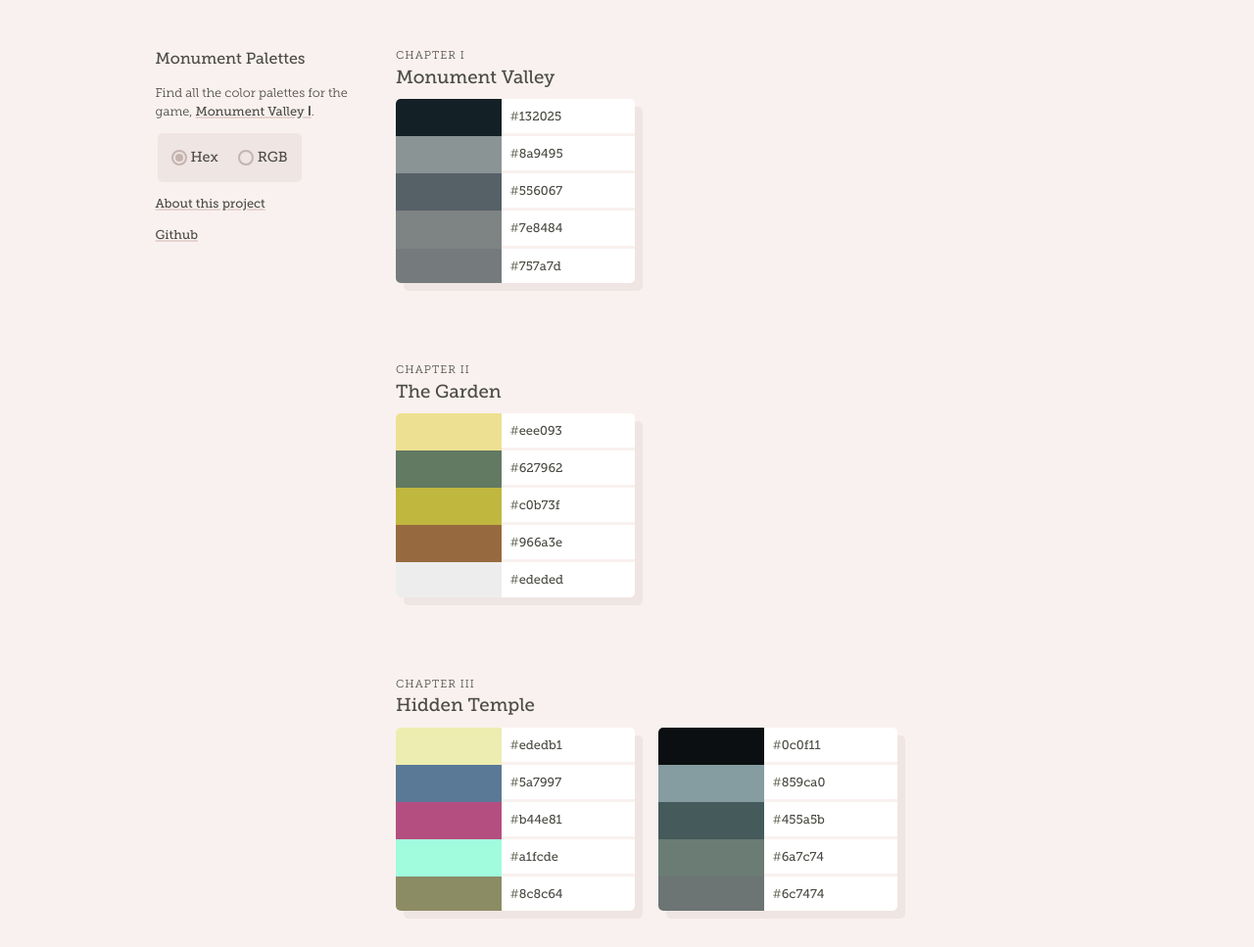
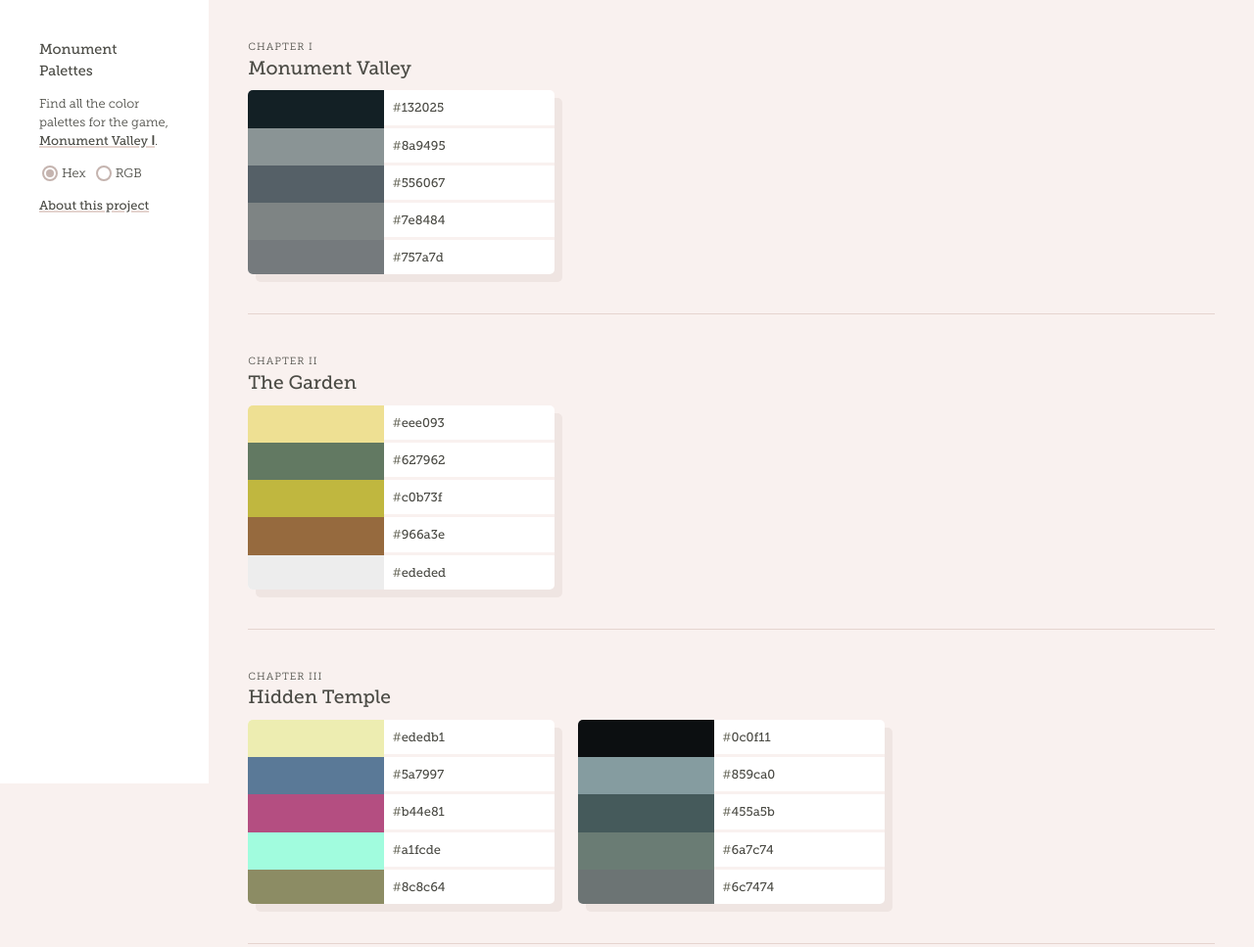
Before and after one commit to enatario/monument-palettes, an Eleventy site: page src/index.njk in a window 1280 px wide. Shown: the top 967 px of the page at 98% size. Built offline with nearby package versions, Linux system fonts and the light colour scheme; Eleventy itself is replaced by a stand-in of ours; files that its build step writes are made by us from their sources; files whose address does not match are found by name.

Commit message:
large stylistic updates

```diff
--- a/src/_includes/color-selector.njk
+++ b/src/_includes/color-selector.njk
@@ -1,4 +1,4 @@
-<fieldset>
+<fieldset class="color-selector">
   <legend>Color format</legend>
   <div class="radio-wrapper">
     <input type="radio" name="format" id="input--hex" value="hex" checked>
--- a/src/_includes/header.njk
+++ b/src/_includes/header.njk
@@ -2,6 +2,5 @@
   <h1>Monument Palettes</h1>
   <p>Find all the color palettes for the game, <a href="https://www.monumentvalleygame.com/mv1">Monument Valley Ⅰ</a>.</p>
   {% include "color-selector.njk" %}
-  <p><a href="#about-this-project">About this project</a></p>
-  <p><a href="https://github.com/enatario/monument-palettes">Github</a></p>
+  <p><a href="#footer">About this project</a></p>
 </header>
--- a/src/_includes/layouts/base.njk
+++ b/src/_includes/layouts/base.njk
@@ -18,6 +18,9 @@
   <main>
     {{ content | safe }}
   </main>
+  <footer>
+    <p>Hello</p>
+  </footer>
   <script type="text/javascript" src="/app.js" async></script>
 </body>
 </html>
--- a/src/css/base/_forms.scss
+++ b/src/css/base/_forms.scss
@@ -1,11 +1,10 @@
 fieldset {
-  background-color: var(--color--blush--darker);
   border: 0;
   border-radius: var(--border-radius--base);
   display: grid;
   grid-auto-flow: column;
   grid-column-gap: var(--space--small);
-  padding: var(--space--small);
+  padding: 0;
   width: fit-content;
 }
 
@@ -18,23 +17,20 @@
 }
 
 [type="radio"] + label {
-  border: 2px solid transparent;
+  border: 1px solid transparent;
   cursor: pointer;
   display: grid;
-  font-size: 0.9rem;
-  font-weight: bold;
   grid-auto-columns: min-content auto;
   grid-auto-flow: column;
   grid-gap: var(--space--xsmall);
   justify-content: center;
-  padding: var(--space--xsmall);
 
   &::before {
     border: 2px solid #c5b4af;
   }
 
   &::after {
-    transform: scale(0.5  );
+    transform: scale(0.5);
   }
 
   &::before,
@@ -56,6 +52,6 @@
 }
 
 [type="radio"]:focus + label {
-  border: 2px solid #c5b4af;
+  background-color: var(--color--white);
   border-radius: var(--border-radius--base);
 }
--- a/src/css/base/_layout.scss
+++ b/src/css/base/_layout.scss
@@ -1,29 +1,49 @@
 body {
   display: grid;
-  grid-gap: 3rem;
-  justify-content: center;
   margin: 0 auto;
-  max-width: var(--container--base);
-  padding: var(--space--base);
 
-  @media screen and (min-width: 35rem) {
-    grid-template-columns: 1fr 3fr;
-    padding: 3rem 1rem;
+  @media screen and (min-width: #{$breakpoint}) {
+    grid-template-columns: 1fr 5fr;
+    justify-content: center;
   }
 }
 
 main {
   display: grid;
-  grid-row-gap: 5rem;
+  grid-row-gap: 2.5rem;
+  padding: 2.5rem;
+
+  @media screen and (min-width: #{$breakpoint}) {
+    order: 2;
+  }
 }
 
 body > header {
+  background-color: var(--color--white);
+  padding: 2.5rem;
+  position: sticky;
 
-  @media screen and (min-width: 35rem) {
-    align-self: start;
-    justify-self: end;
-    max-width: 20ch;
-    position: sticky;
-    top: var(--space--base);
+  @media screen and (min-width: #{$breakpoint}) {
+    height: 100vh;
+    order: 1;
+    top: 0;
   }
 }
+
+body > footer {
+  order: 3;
+  padding: 2.5rem;
+  position: relative;
+
+  @media screen and (min-width: #{$breakpoint}) {
+    grid-column-start: 2;
+  }
+}
+
+.color-selector {
+  @include position(fixed, null 1rem 1rem null);
+
+  @media screen and (min-width: #{$breakpoint}) {
+    position: static;
+  }
+}
--- a/src/css/base/_theme.scss
+++ b/src/css/base/_theme.scss
@@ -14,3 +14,7 @@
     text-decoration-color: var(--color--olive);
   }
 }
+
+body > footer {
+  background-color: var(--color--blush--darker);
+}
--- a/src/css/base/_typography.scss
+++ b/src/css/base/_typography.scss
@@ -16,16 +16,26 @@
 }
 
 h1 {
-  font-size: 1rem;
-}
-
-p {
-  font-size: 0.8rem;
+  font-size: 0.9rem;
 }
 
 h2 {
-  font-size: 0.7rem;
+  align-items: center;
+  display: grid;
+  font-size: 0.65rem;
   font-weight: normal;
+  grid-gap: 1rem;
+  grid-template-columns: auto 1fr;
   letter-spacing: 1px;
   text-transform: uppercase;
 }
+
+h3 {
+  font-size: 1.2rem;
+}
+
+p,
+legend,
+label, {
+  font-size: 0.8rem;
+}
--- a/src/css/base/_variables.scss
+++ b/src/css/base/_variables.scss
@@ -3,6 +3,8 @@
 );
 
 $dir-font: "/static/fonts/";
+
+$breakpoint: 35rem;
 
 :root {
   --color--white: #ffffff;
@@ -27,6 +29,9 @@
   --space--xsmall: 0.25rem;
   --space--small: 0.5rem;
   --space--base: 1rem;
+  --space--medium: 1.5rem;
+  --space--large: 3rem;
+  --space--x-large: 5rem;
 
   --border-radius--base: 5px;
 
--- a/src/css/components/_chapter.scss
+++ b/src/css/components/_chapter.scss
@@ -1,9 +1,14 @@
+.chapter:not(:last-of-type) {
+  border-bottom: 1px solid var(--color--blush--darkest);
+  padding-bottom: 2.5rem;
+}
+
 .chapter__header {
-  margin-bottom: 0.5rem;
+  margin-bottom: var(--space--small);
 }
 
 .chapter__palettes {
   display: grid;
-  grid-gap: 1.5rem;
+  grid-gap: var(--space--medium);
   grid-template-columns: repeat(auto-fill, minmax(min(15rem, 100%), 1fr));
 }
```
Also changed, not shown: 1 other file.
